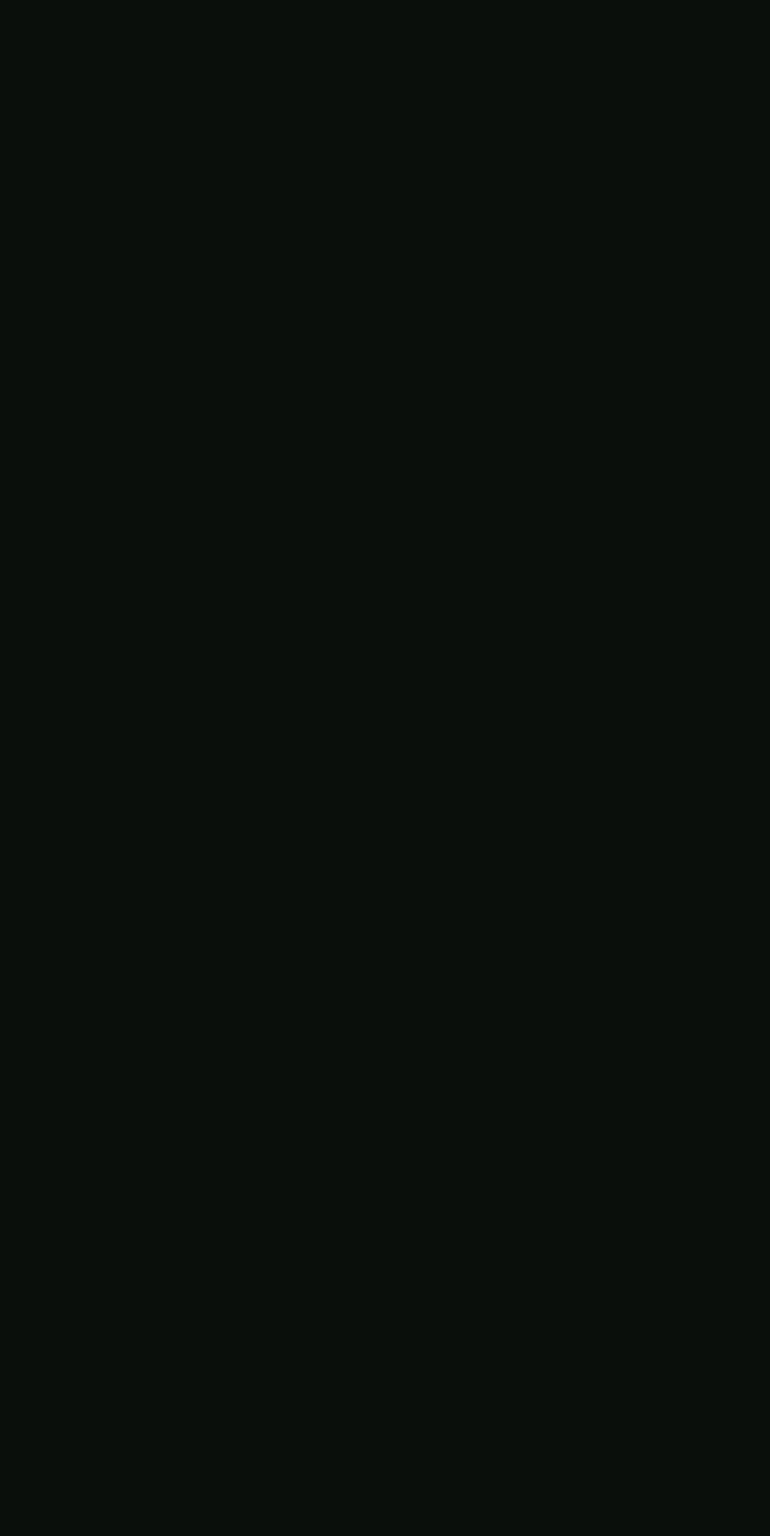
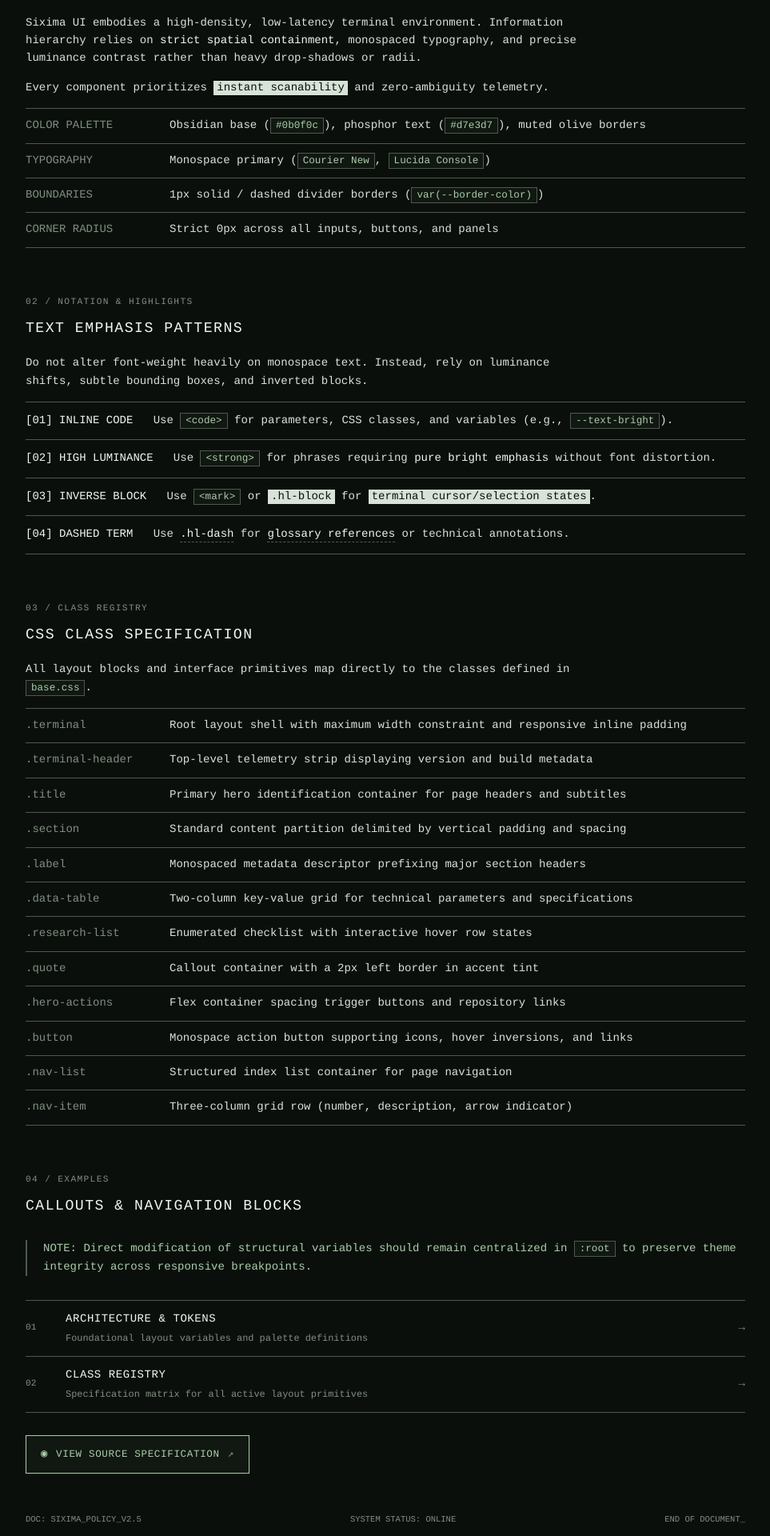
Before and after one commit to sixima-electric/JAIBUS-app, a React (Vite) app: page /design in a window 1280 px wide. Before the commit this address had no page. Shown: the part 360-2280 px from the top of the page at 80% size, without its empty margins (158-1121 px from the left). Before the commit the page ends 800 px from the top, so only its background shows below. Built offline with nearby package versions, Linux system fonts and the light colour scheme.

Commit message:
SIXIMA UI

```diff
--- a/src/App.jsx
+++ b/src/App.jsx
@@ -5,6 +5,7 @@ import About from "./pages/About";
 import JAIST from "./pages/JAIST";
 import JAIBUS from "./pages/JAIBUS";
 import Home from "./pages/Home";
+import Design from "./pages/Design";
 
 function App() {
   return (
@@ -13,6 +14,7 @@ function App() {
       <Route path="/about" element={<About />} />
       <Route path="/jaist" element={<JAIST />} />
       <Route path="/jaibus" element={<JAIBUS />} />
+      <Route path="/design" element={<Design />} />
     </Routes>
   );
 }
--- /dev/null
+++ b/src/pages/Design.jsx
@@ -0,0 +1,242 @@
+import "./layouts/base.css";
+
+function Design() {
+  return (
+    <main className="terminal">
+      {/* HEADER */}
+      <header className="terminal-header">
+        <div>SIXIMA SYSTEM DESIGN POLICY // REVISION 2.5</div>
+        <div>BUILD: 2026.08 // STABLE</div>
+      </header>
+
+      {/* SYSTEM IDENTIFICATION / TITLE */}
+      <section className="title">
+        <p className="label">[ SYSTEM IDENTIFICATION ]</p>
+        <h1>SIXIMA DESIGN POLICY</h1>
+        <p className="label">SYSTEM TOKENS, CLASS REGISTRY & NOTATION RULES</p>
+      </section>
+
+      {/* 01 / CORE PHILOSOPHY */}
+      <section className="section">
+        <p className="label">01 / ARCHITECTURE</p>
+        <h2>CORE PHILOSOPHY</h2>
+        <p>
+          Sixima UI embodies a high-density, low-latency terminal environment.
+          Information hierarchy relies on{" "}
+          <strong>strict spatial containment</strong>, monospaced typography,
+          and precise luminance contrast rather than heavy drop-shadows or
+          radii.
+        </p>
+        <p>
+          Every component prioritizes <mark>instant scanability</mark> and
+          zero-ambiguity telemetry.
+        </p>
+
+        <div className="data-table">
+          <div>
+            <span>COLOR PALETTE</span>
+            <span>
+              Obsidian base (<code>#0b0f0c</code>), phosphor text (
+              <code>#d7e3d7</code>), muted olive borders
+            </span>
+          </div>
+          <div>
+            <span>TYPOGRAPHY</span>
+            <span>
+              Monospace primary (<code>Courier New</code>,{" "}
+              <code>Lucida Console</code>)
+            </span>
+          </div>
+          <div>
+            <span>BOUNDARIES</span>
+            <span>
+              1px solid / dashed divider borders (
+              <code>var(--border-color)</code>)
+            </span>
+          </div>
+          <div>
+            <span>CORNER RADIUS</span>
+            <span>Strict 0px across all inputs, buttons, and panels</span>
+          </div>
+        </div>
+      </section>
+
+      {/* 02 / HIGHLIGHT & NOTATION */}
+      <section className="section">
+        <p className="label">02 / NOTATION & HIGHLIGHTS</p>
+        <h2>TEXT EMPHASIS PATTERNS</h2>
+        <p>
+          Do not alter font-weight heavily on monospace text. Instead, rely on
+          luminance shifts, subtle bounding boxes, and inverted blocks.
+        </p>
+
+        <div className="research-list">
+          <div>
+            <strong>[01] INLINE CODE</strong> &nbsp; Use{" "}
+            <code>&lt;code&gt;</code> for parameters, CSS classes, and variables
+            (e.g., <code>--text-bright</code>).
+          </div>
+          <div>
+            <strong>[02] HIGH LUMINANCE</strong> &nbsp; Use{" "}
+            <code>&lt;strong&gt;</code> for phrases requiring{" "}
+            <strong>pure bright emphasis</strong> without font distortion.
+          </div>
+          <div>
+            <strong>[03] INVERSE BLOCK</strong> &nbsp; Use{" "}
+            <code>&lt;mark&gt;</code> or{" "}
+            <span className="hl-block">.hl-block</span> for{" "}
+            <mark>terminal cursor/selection states</mark>.
+          </div>
+          <div>
+            <strong>[04] DASHED TERM</strong> &nbsp; Use{" "}
+            <span className="hl-dash">.hl-dash</span> for{" "}
+            <span className="hl-dash">glossary references</span> or technical
+            annotations.
+          </div>
+        </div>
+      </section>
+
+      {/* 03 / CLASS REGISTRY */}
+      <section className="section">
+        <p className="label">03 / CLASS REGISTRY</p>
+        <h2>CSS CLASS SPECIFICATION</h2>
+        <p>
+          All layout blocks and interface primitives map directly to the classes
+          defined in <code>base.css</code>.
+        </p>
+
+        <div className="data-table">
+          <div>
+            <span>.terminal</span>
+            <span>
+              Root layout shell with maximum width constraint and responsive
+              inline padding
+            </span>
+          </div>
+          <div>
+            <span>.terminal-header</span>
+            <span>
+              Top-level telemetry strip displaying version and build metadata
+            </span>
+          </div>
+          <div>
+            <span>.title</span>
+            <span>
+              Primary hero identification container for page headers and
+              subtitles
+            </span>
+          </div>
+          <div>
+            <span>.section</span>
+            <span>
+              Standard content partition delimited by vertical padding and
+              spacing
+            </span>
+          </div>
+          <div>
+            <span>.label</span>
+            <span>
+              Monospaced metadata descriptor prefixing major section headers
+            </span>
+          </div>
+          <div>
+            <span>.data-table</span>
+            <span>
+              Two-column key-value grid for technical parameters and
+              specifications
+            </span>
+          </div>
+          <div>
+            <span>.research-list</span>
+            <span>Enumerated checklist with interactive hover row states</span>
+          </div>
+          <div>
+            <span>.quote</span>
+            <span>Callout container with a 2px left border in accent tint</span>
+          </div>
+          <div>
+            <span>.hero-actions</span>
+            <span>
+              Flex container spacing trigger buttons and repository links
+            </span>
+          </div>
+          <div>
+            <span>.button</span>
+            <span>
+              Monospace action button supporting icons, hover inversions, and
+              links
+            </span>
+          </div>
+          <div>
+            <span>.nav-list</span>
+            <span>Structured index list container for page navigation</span>
+          </div>
+          <div>
+            <span>.nav-item</span>
+            <span>
+              Three-column grid row (number, description, arrow indicator)
+            </span>
+          </div>
+        </div>
+      </section>
+
+      {/* 04 / COMPONENT EXAMPLES */}
+      <section className="section">
+        <p className="label">04 / EXAMPLES</p>
+        <h2>CALLOUTS & NAVIGATION BLOCKS</h2>
+
+        <div className="quote">
+          NOTE: Direct modification of structural variables should remain
+          centralized in <code>:root</code> to preserve theme integrity across
+          responsive breakpoints.
+        </div>
+
+        <div className="nav-list">
+          <a className="nav-item" href="#architecture">
+            <span className="nav-number">01</span>
+            <div className="nav-content">
+              <strong>ARCHITECTURE & TOKENS</strong>
+              <small>
+                Foundational layout variables and palette definitions
+              </small>
+            </div>
+            <span className="nav-arrow">→</span>
+          </a>
+
+          <a className="nav-item" href="#classes">
+            <span className="nav-number">02</span>
+            <div className="nav-content">
+              <strong>CLASS REGISTRY</strong>
+              <small>
+                Specification matrix for all active layout primitives
+              </small>
+            </div>
+            <span className="nav-arrow">→</span>
+          </a>
+        </div>
+
+        <div className="hero-actions">
+          <a
+            className="button button-primary"
+            href="https://github.com/ynk-samez/JAIBUS-app"
+            target="_blank"
+            rel="noreferrer"
+          >
+            <span className="github-mark">◉</span>
+            <span>VIEW SOURCE SPECIFICATION</span>
+            <span className="external">↗</span>
+          </a>
+        </div>
+      </section>
+
+      {/* FOOTER */}
+      <footer className="terminal-footer">
+        <div>DOC: SIXIMA_POLICY_V2.5</div>
+        <div>SYSTEM STATUS: ONLINE</div>
+        <div>END OF DOCUMENT_</div>
+      </footer>
+    </main>
+  );
+}
+
+export default Design;
--- a/src/pages/layouts/base.css
+++ b/src/pages/layouts/base.css
@@ -414,3 +414,53 @@ hr {
         justify-content: center;
     }
 }
+
+/* ----------------------------------------
+   Highlight & Emphasize
+   ---------------------------------------- */
+
+/* 1. 高輝度テキスト (通常のstrong) */
+strong,
+b {
+    font-weight: normal; /* モノスペースでは太字より明度差で目立たせる */
+    color: var(--text-bright);
+}
+
+/* 2. インラインコード / パラメータ枠 */
+code {
+    padding: 2px 6px;
+    border: 1px solid var(--border-color);
+    background: var(--surface-color);
+    color: var(--accent-color);
+    font-family: var(--font-main);
+    font-size: 0.9em;
+}
+
+/* 3. 反転ブロックハイライト (ターミナル選択風) */
+mark,
+.hl-block {
+    display: inline-block;
+    padding: 0 4px;
+    background: var(--text-color);
+    color: var(--bg-color);
+    font-weight: normal;
+    line-height: 1.3;
+}
+
+/* アクセントカラー版の反転 */
+.hl-block-accent {
+    display: inline-block;
+    padding: 0 4px;
+    background: var(--accent-color);
+    color: var(--bg-color);
+    font-weight: normal;
+    line-height: 1.3;
+}
+
+/* 4. ドット破線下線 (用語・注釈風) */
+.hl-dash {
+    color: var(--text-bright);
+    border-bottom: 1px dashed var(--border-color);
+    text-decoration: none;
+    padding-bottom: 1px;
+}
```
